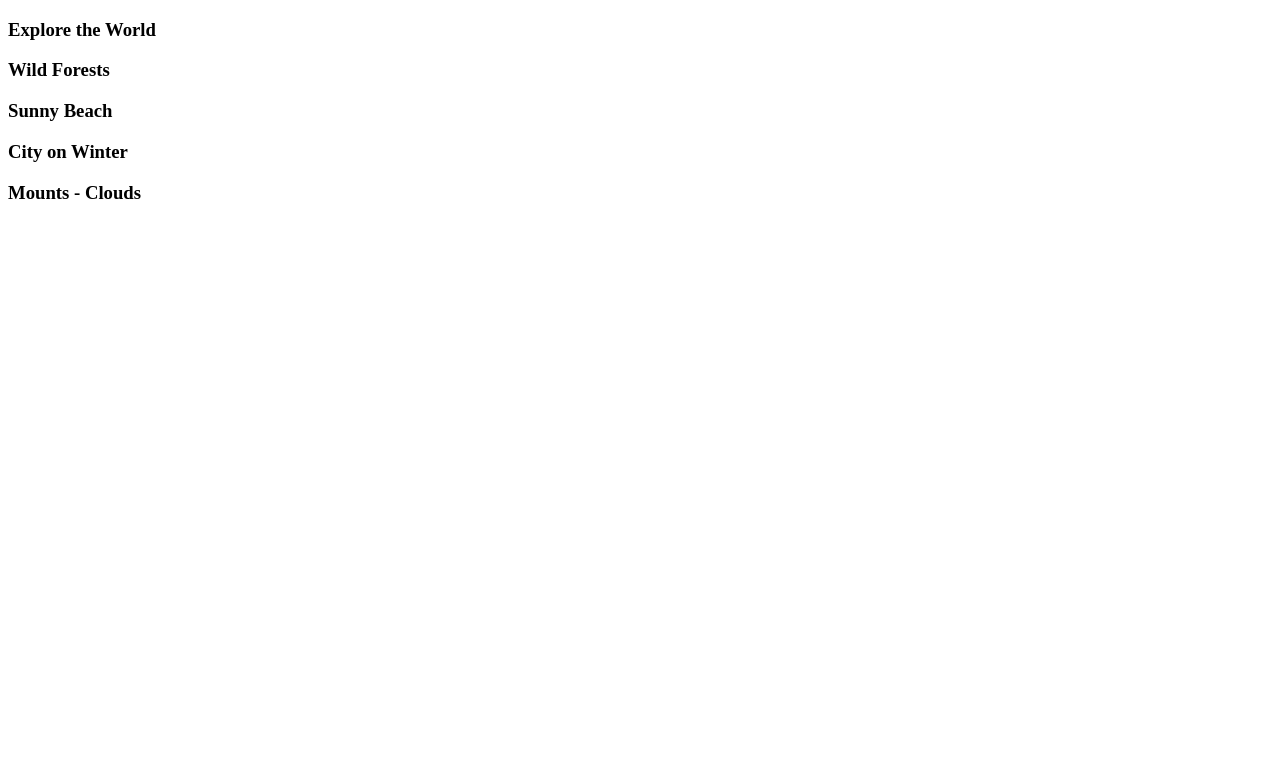
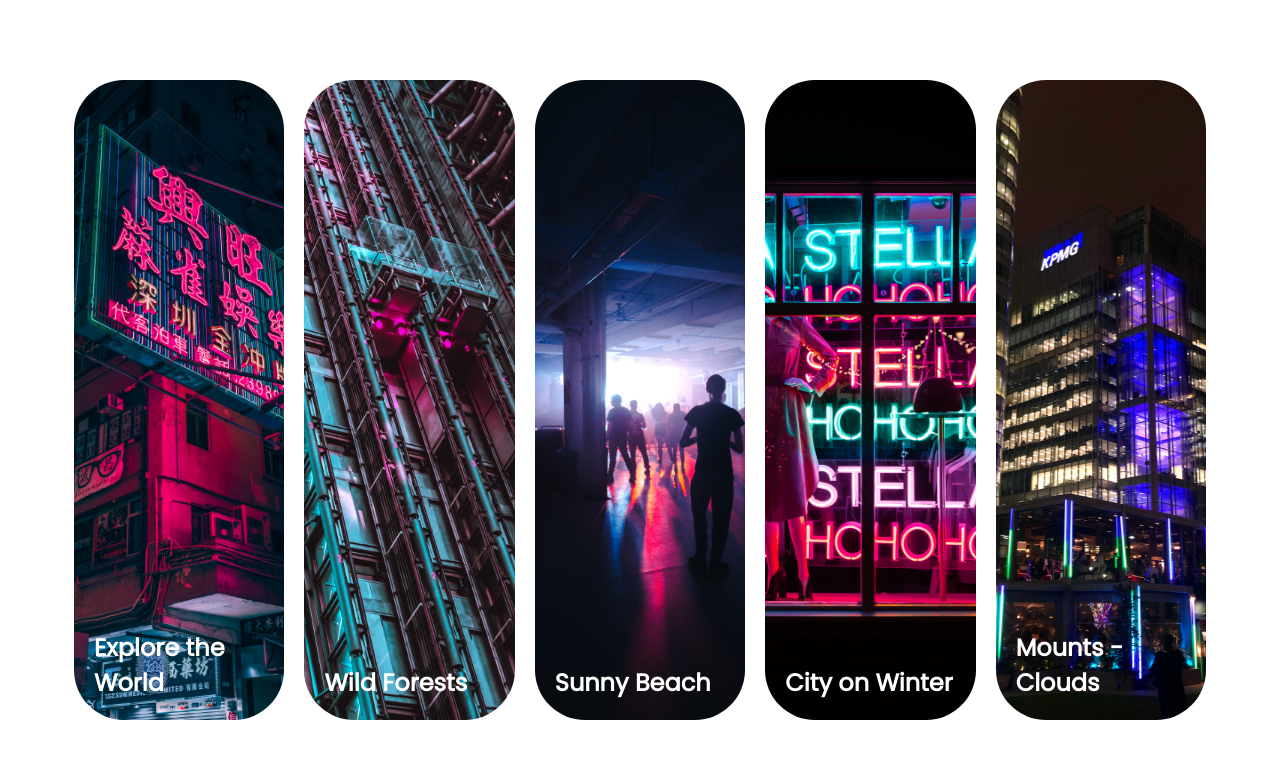
Before and after one commit to dandigby80/expanding-cards, a plain HTML site: page index.html in a window 1280 px wide. Drawn offline with Linux system fonts and the light colour scheme.

Commit message:
added images and styling

```diff
--- a/index.html
+++ b/index.html
@@ -11,19 +11,20 @@
 <body>
 
   <div class="container">
-    <div class="panel active" style="background-image: url()">
+    <div class="panel active" style="background-image: url('img/ryan-tang-ANJHXftvvJ8-unsplash.jpg')">
       <h3>Explore the World</h3>
+
     </div>
-    <div class="panel active" style="background-image: url()">
+    <div class="panel active" style="background-image: url('img/city2.jpg')">
       <h3>Wild Forests</h3>
     </div>
-    <div class="panel active" style="background-image: url()">
+    <div class="panel active" style="background-image: url('img/party.jpg')">
       <h3>Sunny Beach</h3>
     </div>
-    <div class="panel active" style="background-image: url()">
+    <div class="panel active" style="background-image: url('img/neon-window.jpg')">
       <h3>City on Winter</h3>
     </div>
-    <div class="panel active" style="background-image: url()">
+    <div class="panel active" style="background-image: url('img/canary-wharf.jpg')">
       <h3>Mounts - Clouds</h3>
     </div>
   </div>
--- a/style.css
+++ b/style.css
@@ -0,0 +1,63 @@
+@import url('https://fonts.googleapis.com/css2?family=Poppins&display=swap');
+
+*{
+  box-sizing: border-box;
+}
+
+body{
+  font-family: 'Poppins', sans-serif;
+  display: flex;
+  align-items: center;
+  justify-content: center;
+  height: 100vh;
+  overflow: hidden;
+  margin: 0;
+}
+
+.container{
+  display: flex;
+  width: 90vw;
+}
+
+.panel{
+  background-size: cover;
+  background-position: center;
+  background-repeat: no-repeat;
+  height: 80vh;
+  border-radius: 50px;
+  color: #fff;
+  cursor: pointer;
+  flex: 0.5;
+  margin: 10px;
+  position: relative;
+  transition: all 700ms ease-in;
+}
+
+.panel h3{
+  font-size: 24px;
+  position: absolute;
+  bottom: 20px;
+  left: 20px;
+  margin: 0;
+  opacity: 0;
+}
+
+.panel.active{
+  flex: 5;
+}
+
+.panel.active h3{
+  opacity: 1;
+  transition: opacity 0.3s ease-in 0.4s;
+}
+
+@media(max-width: 400px){
+  .container{
+    width: 100vh;
+  }
+
+  .panel:nth-of-type(4),
+  .panel:nth-of-type(5){
+    display: none;
+  }
+}
```
Also changed, not shown: img/canary-wharf.jpg (added), img/city2.jpg (added), img/neon-window.jpg (added), img/party.jpg (added), img/ryan-tang-ANJHXftvvJ8-unsplash.jpg (added).
